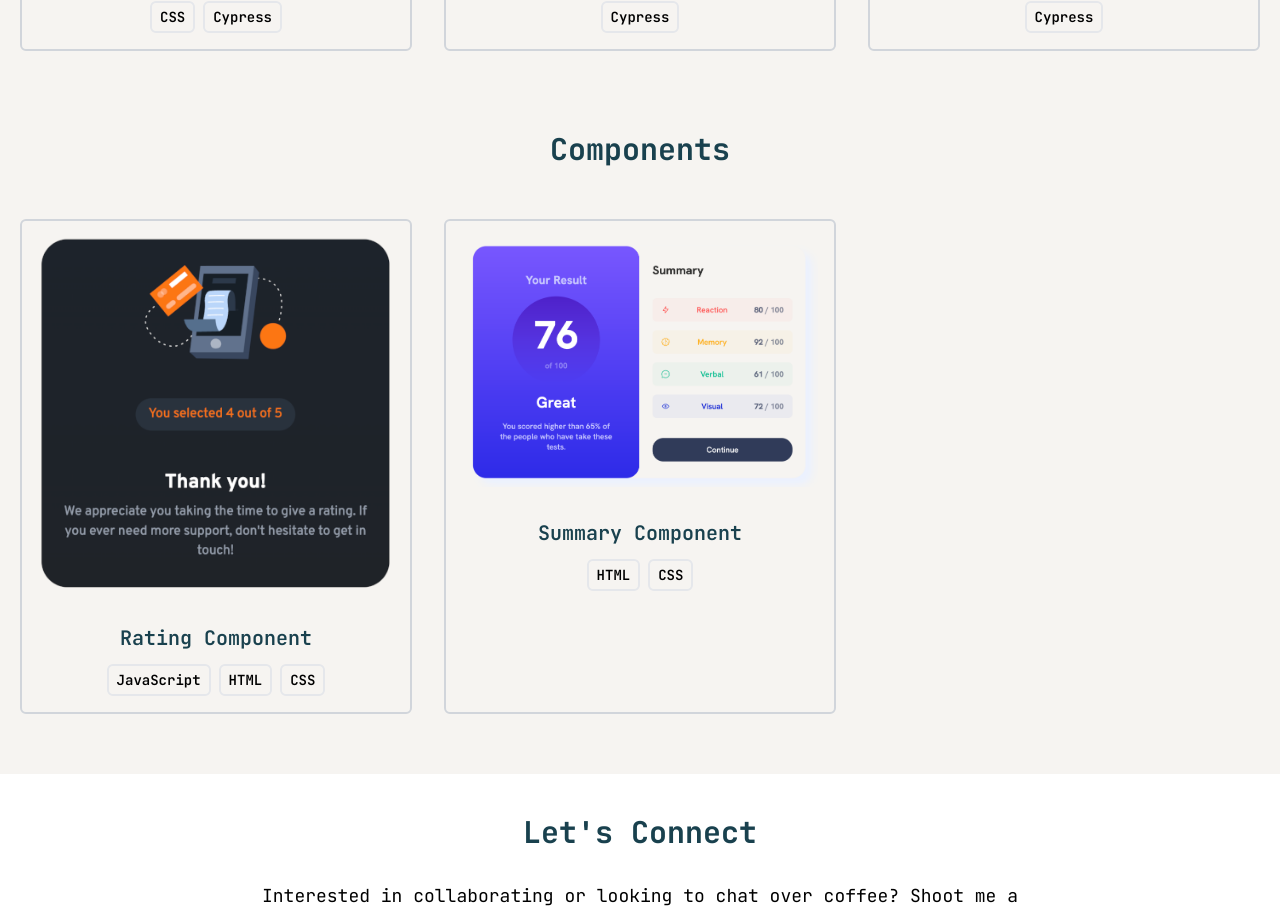
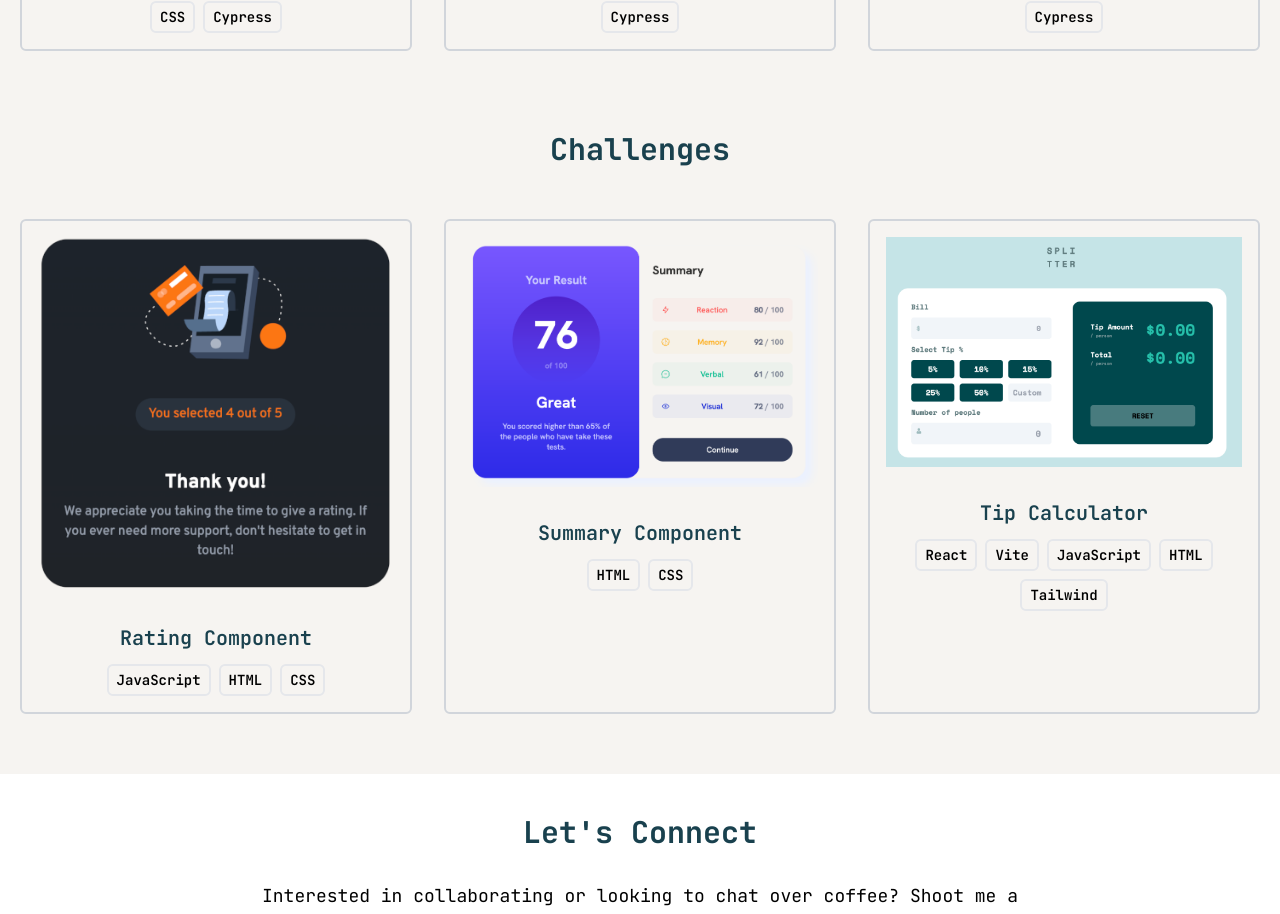
Before and after one commit to rsteckline/portfolio, a React (Vite) app: page / in a window 1280 px wide. Shown: the part 1636-2550 px from the top of the page. Built offline with nearby package versions, Linux system fonts and the light colour scheme; some icons are missing.

Commit message:
Add tip calculator to renamed challenges section

```diff
--- a/src/App.jsx
+++ b/src/App.jsx
@@ -5,7 +5,7 @@ import Portfolio from './components/Portfolio';
 import Contact from './components/Contact';
 import Footer from './components/Footer';
 import Skills from './components/Skills';
-import Components from './components/Components';
+import Challenges from './components/Challenges';
 
 function App() {
   return (
@@ -21,8 +21,8 @@ function App() {
         <section id="projects">
           <Portfolio />
         </section>
-        <section id="components">
-          <Components />
+        <section id="challenges">
+          <Challenges />
         </section>
         <section id="contact">
           <Contact />
--- a/src/components/Components.jsx
+++ b/src/components/Challenges.jsx
@@ -1,21 +1,21 @@
 import React from "react";
 import Title from "./Title";
 import PortfolioProject from "./PortfolioProject";
-import components from "../data/components";
+import challenges from "../data/challenges";
 
-function Components() {
+function Challenges() {
   return (
     <div className="flex flex-col items-center justify-center pt-10 pb-10 bg-cream font-jetbrains">
       <div className="text-center">
-        <Title>Components</Title>
+        <Title>Challenges</Title>
       </div>
       <div className="grid p-5 grid-cols-1 md:grid-cols-2 lg:grid-cols-3 gap-8">
-        {components.map((component, index) => (
+        {challenges.map((challenge, index) => (
           <PortfolioProject
-            imgUrl={component.imgUrl}
-            title={component.title}
-            stack={component.stack}
-            URL={component.URL}
+            imgUrl={challenge.imgUrl}
+            title={challenge.title}
+            stack={challenge.stack}
+            URL={challenge.URL}
             key={index}
           />
         ))}
@@ -24,4 +24,4 @@ function Components() {
   );
 }
 
-export default Components;
+export default Challenges;
--- a/src/data/components.js
+++ b/src/data/challenges.js
@@ -10,5 +10,11 @@ export default [
         imgUrl: '/assets/summary.png',
         stack: ['HTML', 'CSS'],
         URL: "https://rsteckline.github.io/summary-component-FEM/",
+    },
+    {
+        title: "Tip Calculator",
+        imgUrl: '/assets/tc.png',
+        stack: ['React', 'Vite', 'JavaScript', 'HTML', 'Tailwind'],
+        URL: "https://bs-tip-calculator.vercel.app/",
     }
 ]
```
Also changed, not shown: public/assets/tc.png (added).
